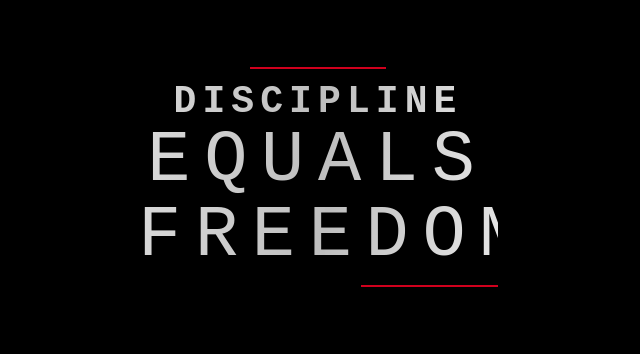
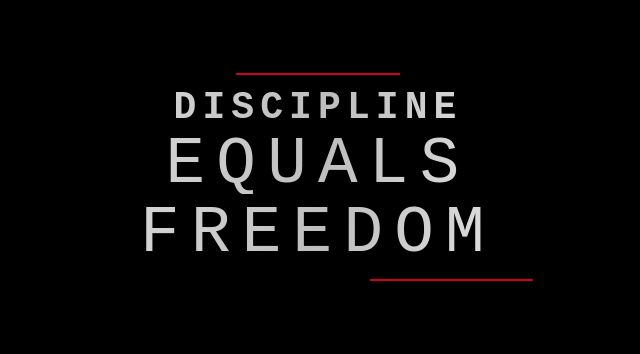
Before and after one commit to Vinarsky13/D-F, a plain HTML site: page index.html in a window 1280 px wide. Shown: the part 223-577 px from the top of the page, without its empty margins (322-962 px from the left). Drawn offline with Linux system fonts and the light colour scheme.

Commit message:
Update index.html

```diff
--- a/index.html
+++ b/index.html
@@ -14,9 +14,12 @@
       --font: "Courier New", "SF Mono", Menlo, Consolas, monospace;
       --radius: 22px;
       --shine-duration: 10s;
+      --mark-width: min(92vw, 430px);
     }
 
-    * { box-sizing: border-box; }
+    * {
+      box-sizing: border-box;
+    }
 
     html,
     body {
@@ -37,16 +40,17 @@
 
     .widget {
       width: min(100%, 680px);
-      min-height: 320px;
+      min-height: 300px;
       display: grid;
       place-items: center;
-      padding: clamp(28px, 8vmin, 64px);
+      padding: clamp(22px, 7vmin, 56px);
       border-radius: var(--radius);
       background: var(--bg);
     }
 
     .mark {
-      width: min(100%, 360px);
+      width: var(--mark-width);
+      max-width: 100%;
       display: grid;
       justify-items: center;
       gap: clamp(10px, 3vmin, 16px);
@@ -65,6 +69,8 @@
     }
 
     .text {
+      width: 100%;
+      min-width: 0;
       display: grid;
       gap: clamp(6px, 2vmin, 10px);
       text-transform: uppercase;
@@ -75,10 +81,13 @@
     .shine {
       position: relative;
       display: block;
+      max-width: 100%;
       overflow: hidden;
       white-space: nowrap;
-      letter-spacing: 0.16em;
-      background: linear-gradient(
+      text-align: center;
+      letter-spacing: clamp(0.06em, 1.8vw, 0.16em);
+      background:
+        linear-gradient(
           105deg,
           var(--dim) 0%,
           var(--text) 28%,
@@ -113,23 +122,30 @@
     }
 
     .text__small {
-      font-size: clamp(23px, 6.6vmin, 38px);
+      font-size: clamp(21px, 6.2vmin, 38px);
       font-weight: 600;
     }
 
     .text__large {
-      font-size: clamp(44px, 12vmin, 72px);
+      font-size: clamp(36px, 10vmin, 66px);
       font-weight: 500;
-      letter-spacing: 0.19em;
+      letter-spacing: clamp(0.08em, 2vw, 0.17em);
     }
 
     @keyframes lightSweep {
-      0%, 72% { background-position: 130% 0; }
-      100% { background-position: -130% 0; }
+      0%,
+      72% {
+        background-position: 130% 0;
+      }
+
+      100% {
+        background-position: -130% 0;
+      }
     }
 
     @keyframes lightBeam {
-      0%, 72% {
+      0%,
+      72% {
         transform: translateX(-140%);
         opacity: 0;
       }
@@ -151,11 +167,11 @@
 
       .widget {
         min-height: 240px;
-        padding: 24px;
+        padding: 20px 14px;
       }
 
       .mark {
-        width: min(100%, 310px);
+        width: min(94vw, 340px);
       }
 
       .line {
```
Lines whose indentation alone changed are shown as unchanged.
